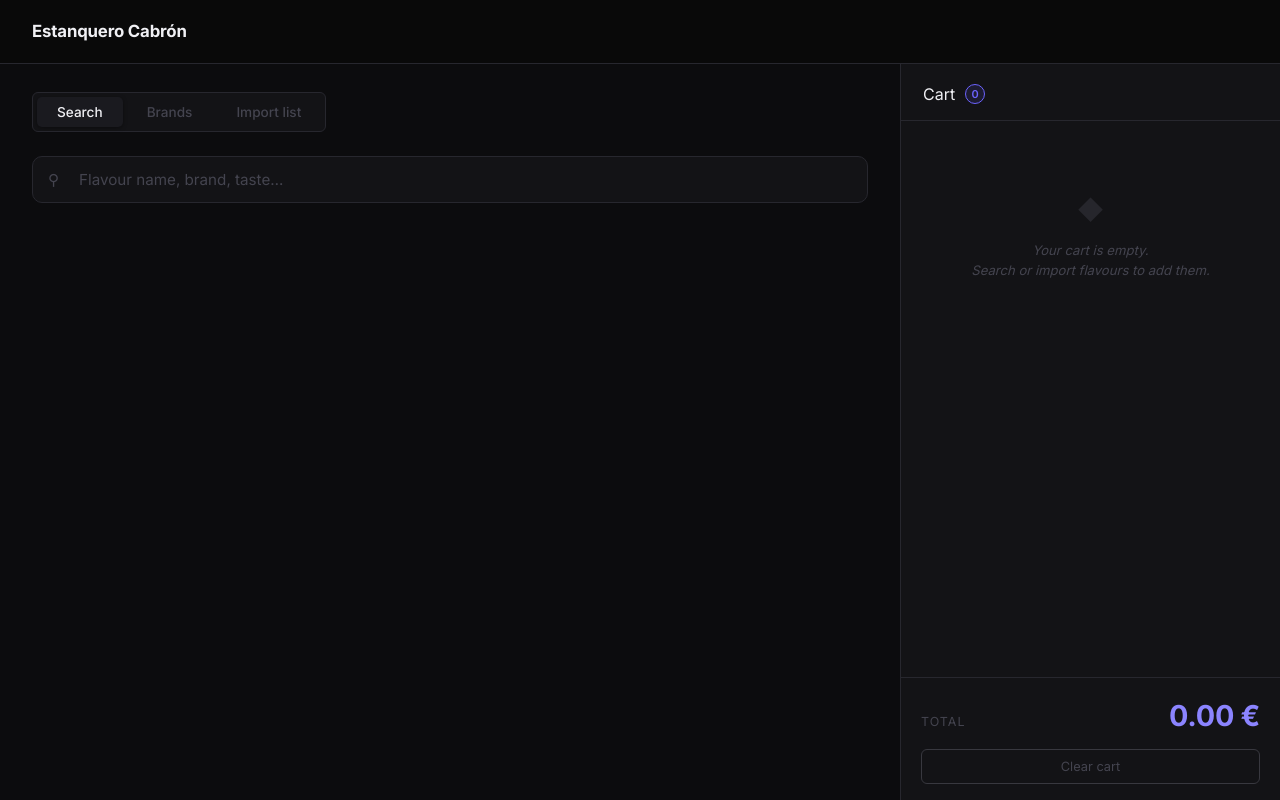
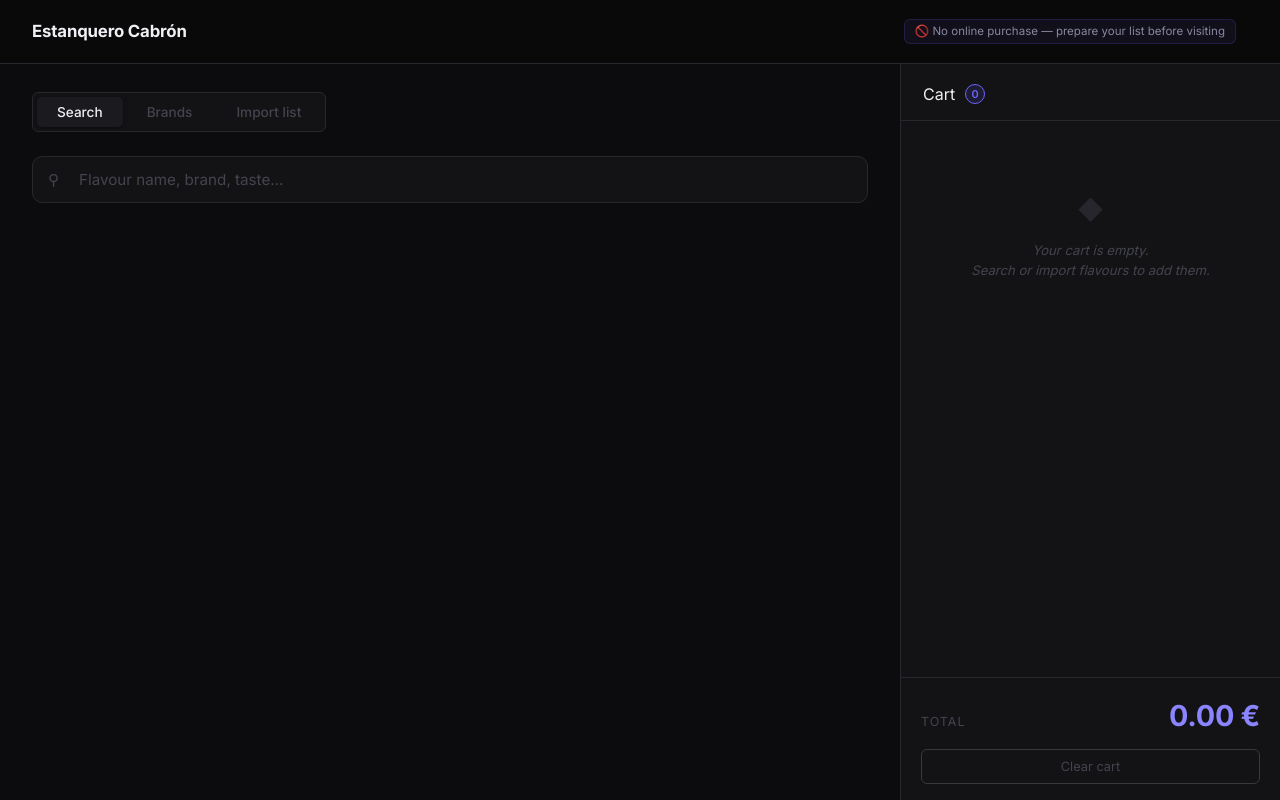
Before and after one commit to norhther/estanquero-cabron, a Flask app: page / in a window 1280 px wide. Run offline with Flask 3, Linux system fonts and the light colour scheme.

Commit message:
feat: disclaimer banner, fix title, add all-matches-to-cart button in import

```diff
--- a/templates/index.html
+++ b/templates/index.html
@@ -3,7 +3,7 @@
 <head>
   <meta charset="UTF-8" />
   <meta name="viewport" content="width=device-width, initial-scale=1.0" />
-  <title>Hookymia — Flavour Shop</title>
+  <title>Estanquero Cabrón</title>
   <link rel="preconnect" href="https://fonts.googleapis.com" />
   <link rel="preconnect" href="https://fonts.gstatic.com" crossorigin />
   <link href="https://fonts.googleapis.com/css2?family=Inter:wght@300;400;500;600;700&display=swap" rel="stylesheet" />
@@ -93,6 +93,16 @@
       color: var(--text-dim);
     }
 
+    .disclaimer {
+      font-size: .72rem;
+      color: var(--text-sub);
+      background: rgba(108,99,255,.07);
+      border: 1px solid rgba(108,99,255,.18);
+      border-radius: var(--radius-sm);
+      padding: 3px 10px;
+      white-space: nowrap;
+    }
+
     /* ── Main ── */
     .main {
       overflow-y: auto;
@@ -975,6 +985,7 @@
   <header>
     <span class="logo">Estanquero Cabr&#243;n</span>
     <div class="header-right">
+      <span class="disclaimer">&#128683; No online purchase — prepare your list before visiting</span>
       <div class="catalogue-meta" id="catalogue-meta"></div>
     </div>
   </header>
@@ -1041,9 +1052,14 @@
       </p>
       <textarea id="import-area" class="import-area"
         placeholder="Ornj team&#10;Breezzy bum (serbetli)&#10;#15 Grüner marrokaner&#10;Hype hater&#10;Dozaj lux, dark purple, rgasm"></textarea>
-      <button class="import-btn" id="import-btn" onclick="runImport()">
-        <span>&#10003;</span> Find matches
-      </button>
+      <div style="display:flex;gap:10px;flex-wrap:wrap">
+        <button class="import-btn" id="import-btn" onclick="runImport()">
+          <span>&#10003;</span> Find matches
+        </button>
+        <button class="import-btn" id="import-add-btn" onclick="addAllMatches()" style="display:none;background:var(--green)">
+          <span>&#43;</span> Add all to cart
+        </button>
+      </div>
       <div id="import-result" class="import-result"></div>
     </div>
   </main>
@@ -1403,15 +1419,20 @@ function clearCart() {
 }
 
 // ── Import ────────────────────────────────────────────────────────────────────
+let _importMatches = [];
+
 async function runImport() {
   const raw = document.getElementById('import-area').value.trim();
   if (!raw) return;
 
   const btn     = document.getElementById('import-btn');
+  const addBtn  = document.getElementById('import-add-btn');
   const resultEl = document.getElementById('import-result');
   const lines   = raw.split('\n').filter(function(l) { return l.trim(); });
 
   btn.disabled = true;
+  addBtn.style.display = 'none';
+  _importMatches = [];
   resultEl.textContent = '';
   resultEl.appendChild(makeSpinner('Finding matches…'));
 
@@ -1421,6 +1442,8 @@ async function runImport() {
     body: JSON.stringify({ lines: lines }),
   });
   const data = await res.json();
+
+  _importMatches = data.filter(function(r) { return r.match; }).map(function(r) { return r.match; });
 
   resultEl.textContent = '';
   if (data.length) {
@@ -1430,7 +1453,23 @@ async function runImport() {
   }
   data.forEach(function(row) { resultEl.appendChild(buildImportRow(row)); });
 
+  if (_importMatches.length) addBtn.style.display = '';
   btn.disabled = false;
+}
+
+function addAllMatches() {
+  _importMatches.forEach(function(f) {
+    if (!f.formatos || !f.formatos.length) return;
+    const fmt = f.formatos[0];
+    const existing = cart.find(function(c) { return c.id === f.id && c.selectedGrams === fmt.grams; });
+    if (existing) {
+      existing.qty += 1;
+    } else {
+      cart.push({ id: f.id, nombre: f.nombre, marca: f.marca, formatos: f.formatos,
+        selectedGrams: fmt.grams, selectedPrice: fmt.price, qty: 1 });
+    }
+  });
+  renderCart();
 }
 
 function buildImportRow(row) {
```
